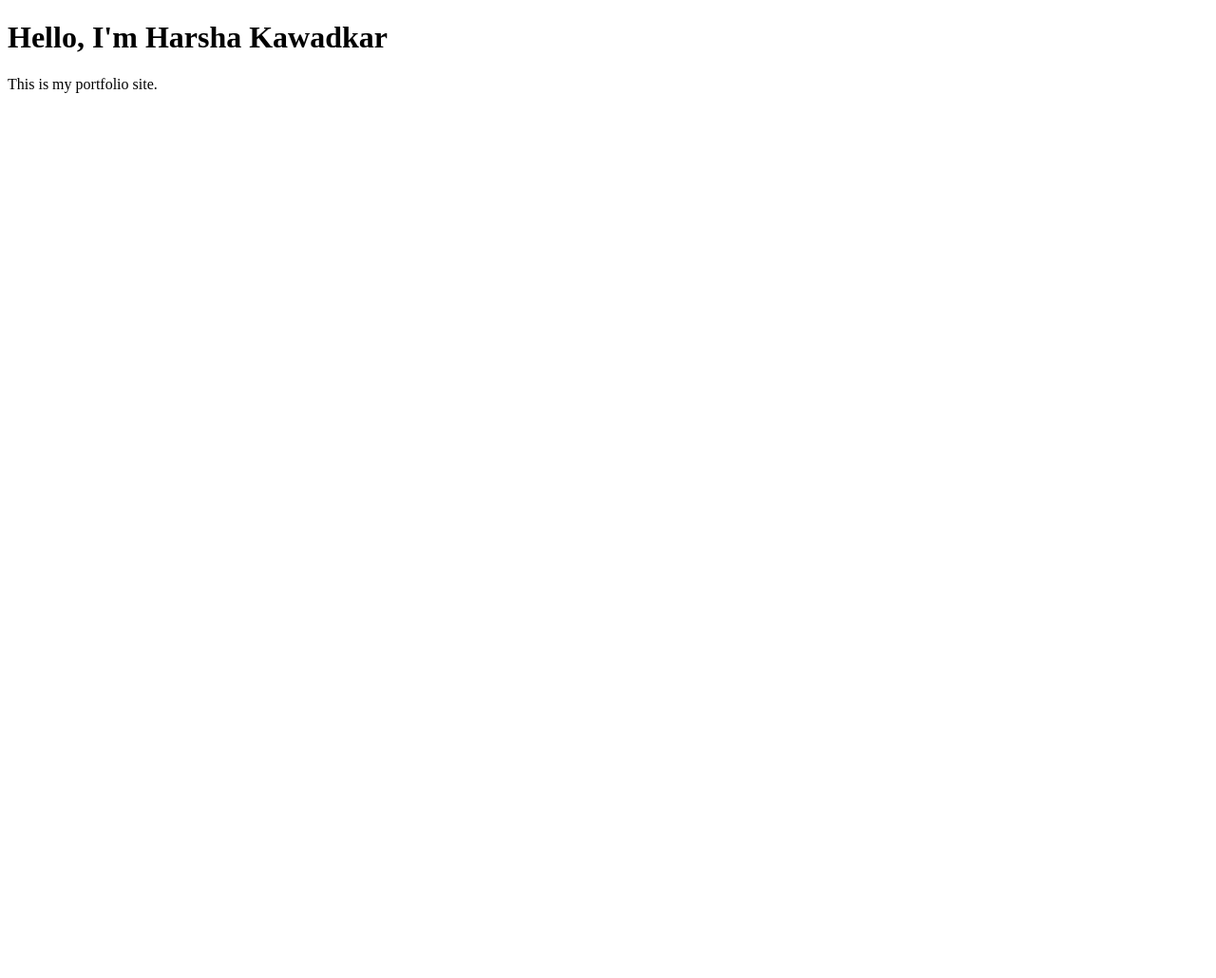
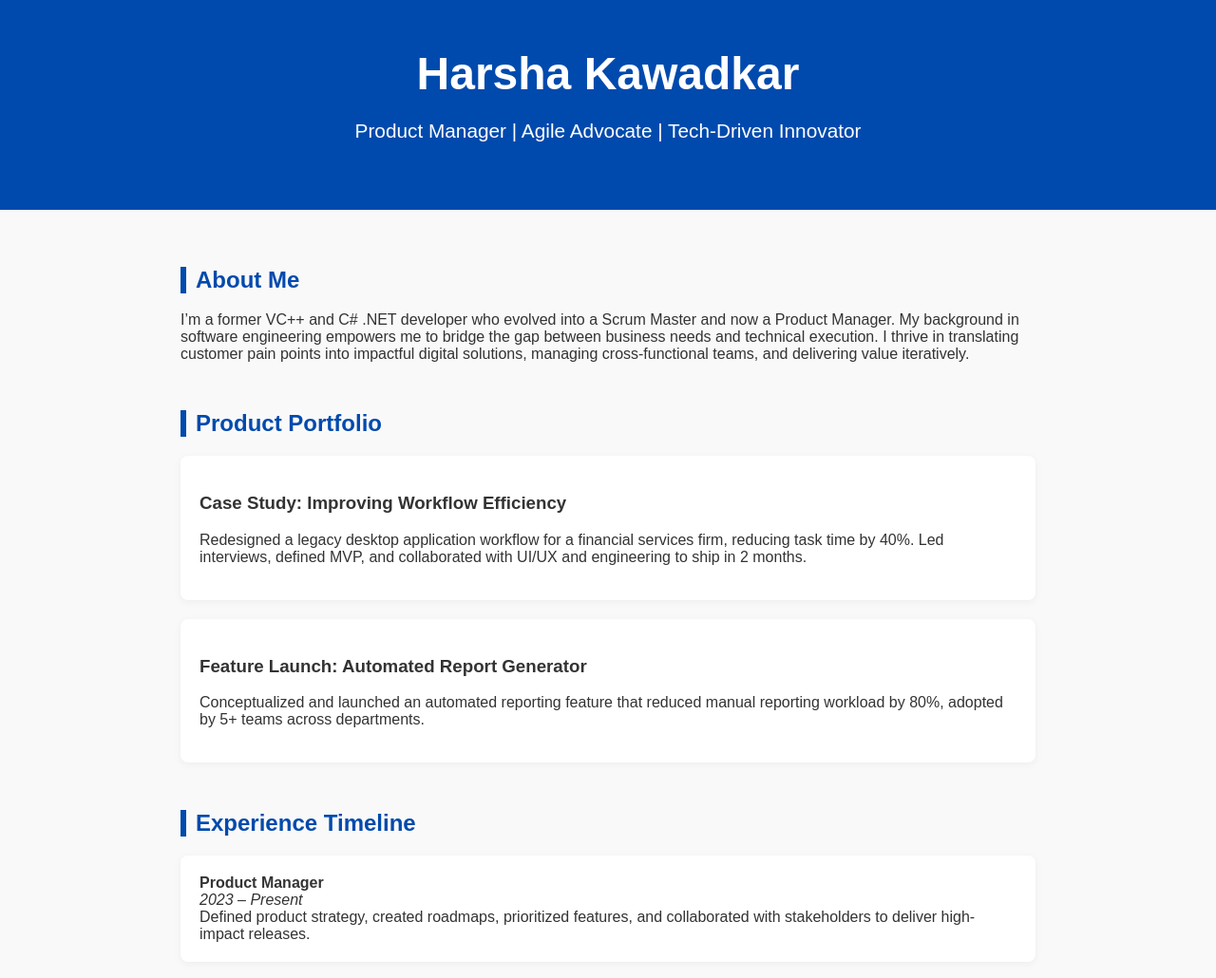
Before and after one commit to HarshaKportfolio/HarshaK, a plain HTML site: page index.html in a window 1280 px wide. Shown: the whole page at 95% size. Before the commit the page ends 800 px from the top, so only its background shows below. Drawn offline with Linux system fonts and the light colour scheme.

Commit message:
Update index.html

```diff
--- a/index.html
+++ b/index.html
@@ -1,10 +1,58 @@
 <!DOCTYPE html>
-<html>
-  <head>
-    <title>Harsha Kawadkar</title>
-  </head>
-  <body>
-    <h1>Hello, I'm Harsha Kawadkar</h1>
-    <p>This is my portfolio site.</p>
-  </body>
-</html>
+<html lang="en">
+<head>
+  <meta charset="UTF-8" />
+  <meta name="viewport" content="width=device-width, initial-scale=1.0"/>
+  <title>Harsha Kawadkar | Product Manager</title>
+  <style>
+    body { font-family: Arial, sans-serif; margin: 0; background: #f9f9f9; color: #333; }
+    header { background: #004aad; color: white; padding: 50px 20px; text-align: center; }
+    header h1 { margin: 0; font-size: 3em; }
+    header p { font-size: 1.3em; }
+
+    .container { padding: 40px 20px; max-width: 900px; margin: auto; }
+
+    .section { margin-bottom: 50px; }
+    .section h2 { border-left: 6px solid #004aad; padding-left: 10px; color: #004aad; }
+
+    .project, .experience { background: white; padding: 20px; margin-top: 20px; border-radius: 8px; box-shadow: 0 2px 8px rgba(0,0,0,0.05); }
+
+    footer { text-align: center; padding: 20px; background: #333; color: white; }
+
+    a { color: #004aad; text-decoration: none; }
+    ul { padding-left: 20px; }
+  </style>
+</head>
+<body>
+
+  <header>
+    <h1>Harsha Kawadkar</h1>
+    <p>Product Manager | Agile Advocate | Tech-Driven Innovator</p>
+  </header>
+
+  <div class="container">
+
+    <section class="section" id="about">
+      <h2>About Me</h2>
+      <p>I’m a former VC++ and C# .NET developer who evolved into a Scrum Master and now a Product Manager. My background in software engineering empowers me to bridge the gap between business needs and technical execution. I thrive in translating customer pain points into impactful digital solutions, managing cross-functional teams, and delivering value iteratively.</p>
+    </section>
+
+    <section class="section" id="portfolio">
+      <h2>Product Portfolio</h2>
+      <div class="project">
+        <h3>Case Study: Improving Workflow Efficiency</h3>
+        <p>Redesigned a legacy desktop application workflow for a financial services firm, reducing task time by 40%. Led interviews, defined MVP, and collaborated with UI/UX and engineering to ship in 2 months.</p>
+      </div>
+      <div class="project">
+        <h3>Feature Launch: Automated Report Generator</h3>
+        <p>Conceptualized and launched an automated reporting feature that reduced manual reporting workload by 80%, adopted by 5+ teams across departments.</p>
+      </div>
+    </section>
+
+    <section class="section" id="experience">
+      <h2>Experience Timeline</h2>
+      <div class="experience">
+        <strong>Product Manager</strong><br/>
+        <em>2023 – Present</em><br/>
+        Defined product strategy, created roadmaps, prioritized features, and collaborated with stakeholders to deliver high-impact releases.
+      </
```
